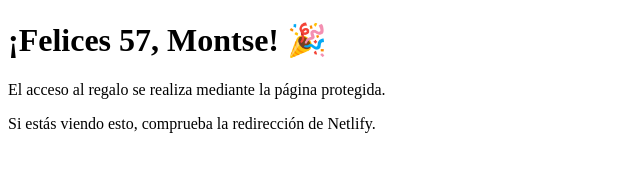
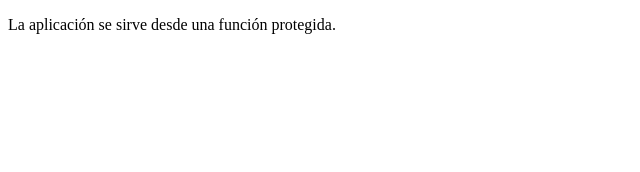
Before and after one commit to antapi03/MONTSE_57, a website: page public/index.html in a window 1280 px wide. Shown: the whole page, without its empty margins (0-640 px from the left). Drawn offline with Linux system fonts and the light colour scheme.

Commit message:
Add files via upload

```diff
--- a/public/index.html
+++ b/public/index.html
@@ -1 +1 @@
-<!doctype html><html lang="es"><head><meta charset="utf-8"><meta name="viewport" content="width=device-width,initial-scale=1"><meta name="robots" content="noindex,nofollow"><title>Montse · ¡Felices 57!</title></head><body><h1>¡Felices 57, Montse! 🎉</h1><p>El acceso al regalo se realiza mediante la página protegida.</p><p>Si estás viendo esto, comprueba la redirección de Netlify.</p></body></html>
+<!doctype html><html lang="es"><meta charset="utf-8"><title>Montse 57</title><body><p>La aplicación se sirve desde una función protegida.</p></body></html>
```
